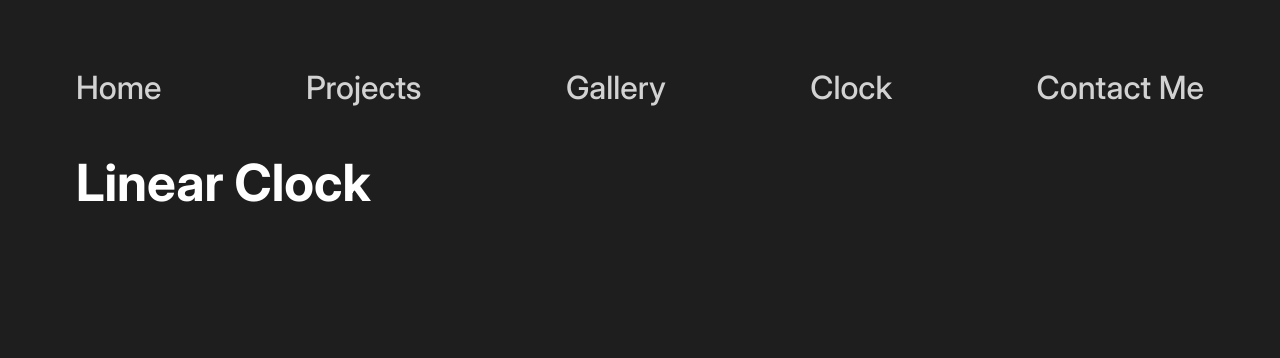
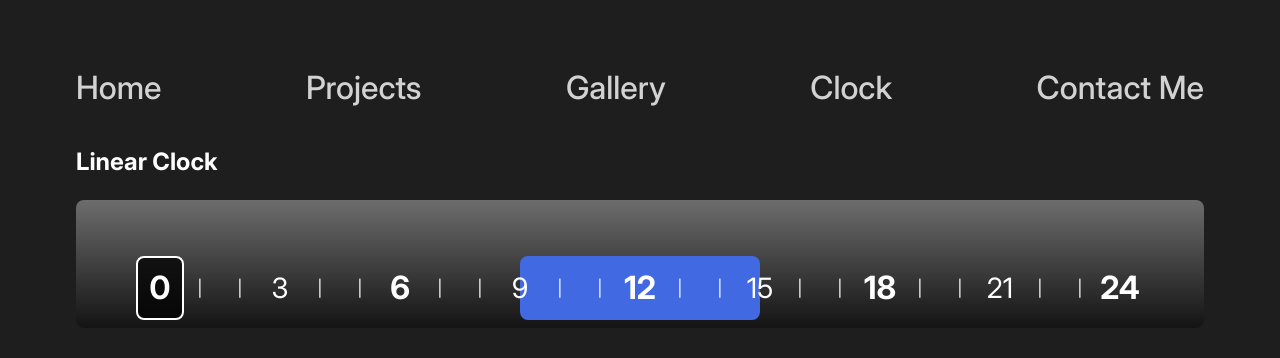
Before and after one commit to GallantJoseph/JosephGallant_Portfolio, a React (Vite) app in the folder josephgallantportfolio/: page /Clock in a window 1280 px wide. Shown: the top 358 px of the page. Built offline with nearby package versions, Linux system fonts and the light colour scheme.

Commit message:
Linear Clock improvements
Clock layers
-Box
-Digits
-Hand

```diff
--- a/josephgallantportfolio/src/Navigation.css
+++ b/josephgallantportfolio/src/Navigation.css
@@ -15,6 +15,9 @@
 
 #main-nav a {
   color: rgba(255, 255, 255, 0.8);
+  text-decoration: overline;
+  text-decoration-color: rgba(255, 255, 255, 0);
+  transition: 0.3s;
 }
 
 #main-nav a:visited {
@@ -22,5 +25,7 @@
 }
 
 #main-nav a:hover {
-  text-decoration: overline;
+  text-decoration-line: overline;
+  text-decoration-color: rgba(255, 255, 255, 0.8);
+  transition: 0.3s;
 }
--- /dev/null
+++ b/josephgallantportfolio/src/components/Clock.css
@@ -0,0 +1,60 @@
+#linear-clock {
+  width: 1128px;
+  height: 128px;
+  background: linear-gradient(rgba(255, 255, 255, 0.35), rgba(0, 0, 0, 0.35));
+  border-radius: 8px;
+}
+
+#clock-hand {
+  position: relative;
+  z-index: 0;
+  margin-left: 64px;
+  margin-right: 64px;
+  width: 44px;
+  height: 60px;
+  background-color: rgba(0, 0, 0, 0.75);
+  border: 2px solid white;
+  border-radius: 8px;
+  top: -72px;
+  left: -4px;
+}
+
+#clock-range {
+  position: relative;
+  background-color: royalblue;
+  border-radius: 8px;
+  width: 240px;
+  height: 64px;
+  top: -8px;
+  left: 444px;
+}
+
+#clock-numbers {
+  position: relative;
+  z-index: 1;
+  width: 100%;
+  top: 64px;
+}
+
+#clock-numbers ul {
+  display: flex;
+  flex-direction: row;
+  list-style-type: none;
+  align-items: center;
+  padding: 0px 64px;
+  text-align: center;
+}
+
+#clock-numbers ul li {
+  margin: 0;
+  width: 40px;
+}
+
+.large-digit {
+  font-size: 2rem;
+  font-weight: bold;
+}
+
+.small-digit {
+  font-size: 1.75rem;
+}
--- a/josephgallantportfolio/src/components/Clock.jsx
+++ b/josephgallantportfolio/src/components/Clock.jsx
@@ -1,7 +1,42 @@
+import "./Clock.css";
+
 const Clock = () => {
   return (
-    <section id="linear-clock">
-      <h1>Linear Clock</h1>
+    <section id="clock-section">
+      <h2>Linear Clock</h2>
+      <div id="linear-clock">
+        <div id="clock-numbers">
+          <ul>
+            <li className="large-digit">0</li>
+            <li>|</li>
+            <li>|</li>
+            <li className="small-digit">3</li>
+            <li>|</li>
+            <li>|</li>
+            <li className="large-digit">6</li>
+            <li>|</li>
+            <li>|</li>
+            <li className="small-digit">9</li>
+            <li>|</li>
+            <li>|</li>
+            <li className="large-digit">12</li>
+            <li>|</li>
+            <li>|</li>
+            <li className="small-digit">15</li>
+            <li>|</li>
+            <li>|</li>
+            <li className="large-digit">18</li>
+            <li>|</li>
+            <li>|</li>
+            <li className="small-digit">21</li>
+            <li>|</li>
+            <li>|</li>
+            <li className="large-digit">24</li>
+          </ul>
+        </div>
+        <div id="clock-range"></div>
+        <div id="clock-hand"></div>
+      </div>
     </section>
   );
 };
--- a/josephgallantportfolio/src/components/Home.jsx
+++ b/josephgallantportfolio/src/components/Home.jsx
@@ -1,4 +1,4 @@
 const Home = () => {
-  return <div>Home</div>;
+  return <section id="home-section">Home</section>;
 };
 export default Home;
--- a/josephgallantportfolio/src/index.css
+++ b/josephgallantportfolio/src/index.css
@@ -1,6 +1,11 @@
 @font-face {
   font-family: Inter;
   src: url("./assets/fonts/Inter-VariableFont_opsz.ttf");
+}
+
+@font-face {
+  font-family: Inter-Italic;
+  src: url("./assets/fonts/Inter-Italic-VariableFont_opsz.ttf");
 }
 
 :root {
```
